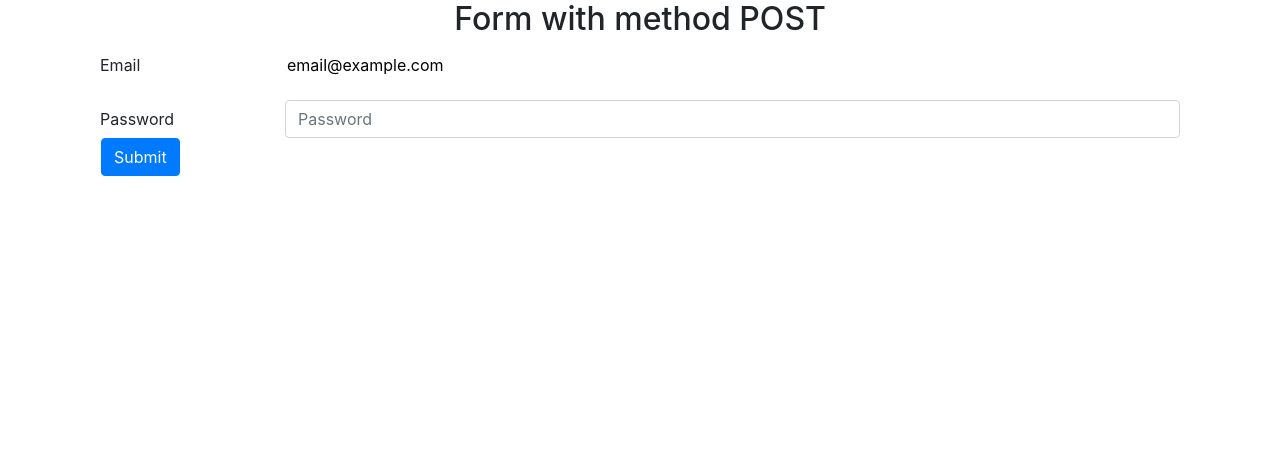
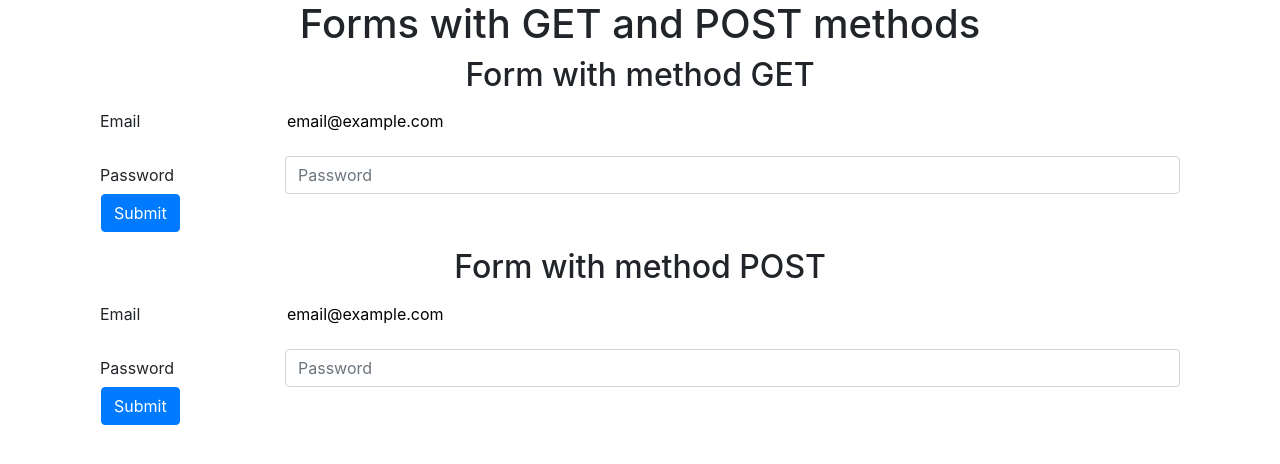
Before and after one commit to andreamartz/sb-14-1-how-the-web-works, a plain HTML site: page index.html in a window 1280 px wide. Drawn offline with nearby package versions, Linux system fonts and the light colour scheme.

```diff
--- a/index.html
+++ b/index.html
@@ -12,9 +12,9 @@
     />
   </head>
   <body class="container">
-    <!-- <h1 class="text-center">Forms with GET and POST methods</h1> -->
+    <h1 class="text-center">Forms with GET and POST methods</h1>
     <!-- FORM with method GET -->
-    <!-- <h2 class="text-center">Form with method GET</h2>
+    <h2 class="text-center">Form with method GET</h2>
     <form action="#" method="get" class="container">
       <div class="form-group row">
         <label for="staticEmail" class="col-sm-2 col-form-label">Email</label>
@@ -42,7 +42,7 @@
         </div>
         <button type="submit" class="btn btn-primary mx-3">Submit</button>
       </div>
-    </form> -->
+    </form>
     <!-- FORM with method POST -->
     <h2 class="text-center">Form with method POST</h2>
     <form action="#" method="post" class="container">
```
Also changed, not shown: pirate-jokes.png (added), 1 other file.
